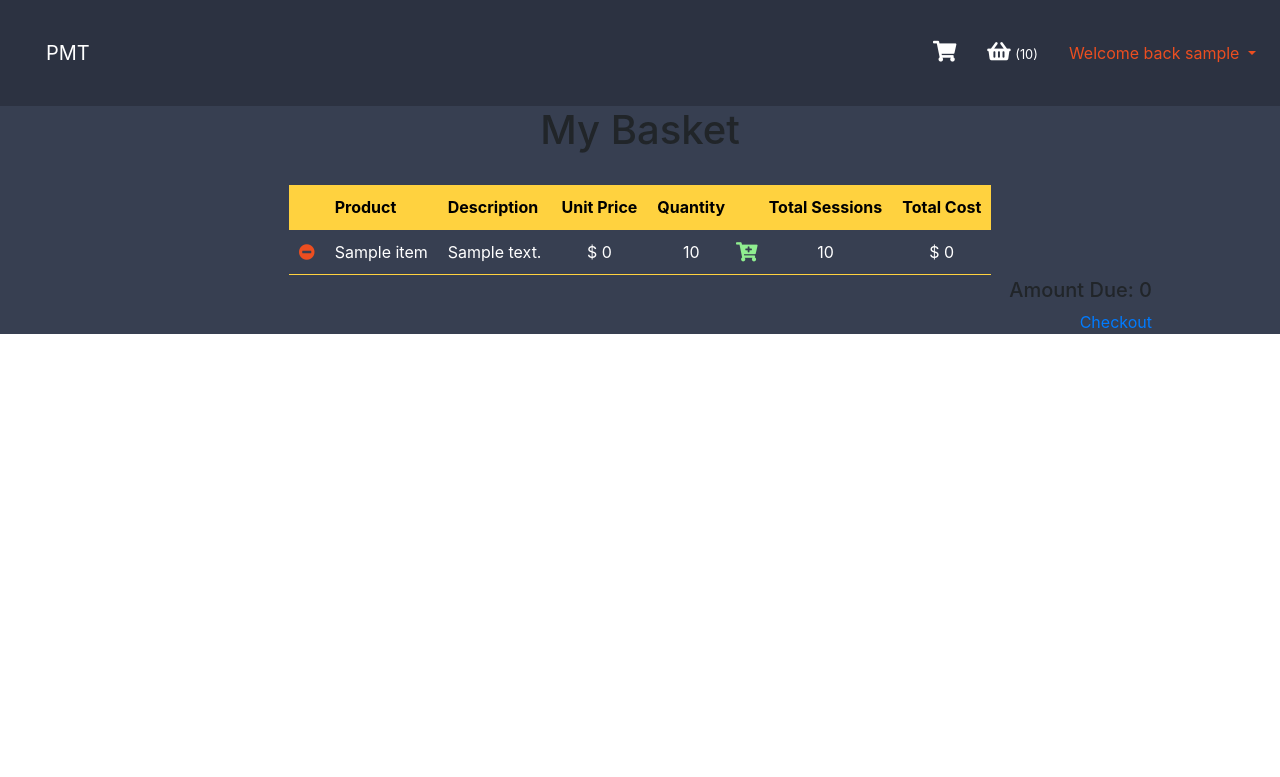
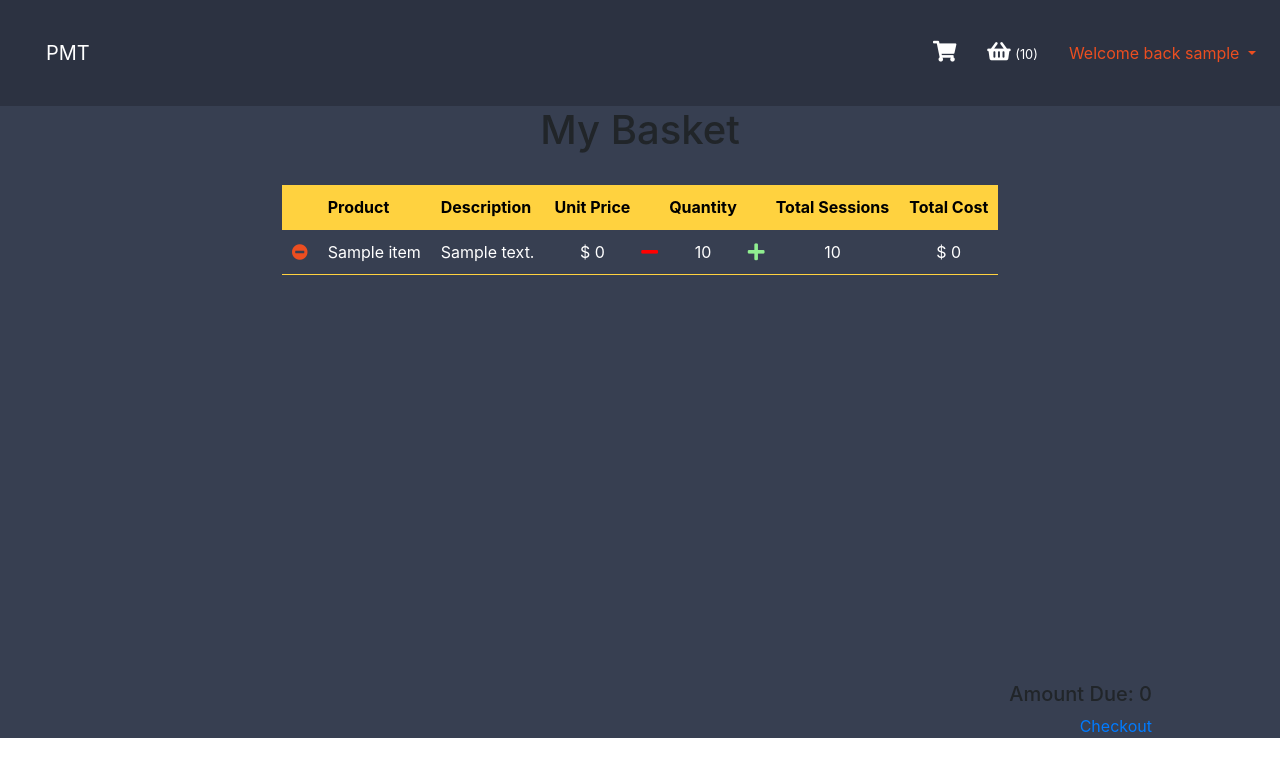
Before and after one commit to jaymanmt/PMT, a Django app: page /basket/ in a window 1280 px wide. Shown: the top 777 px of the page. Run offline with Django 3.2, Linux system fonts and the light colour scheme; a user stored in the database is signed in; tables that the repository leaves empty hold one stand-in row (values such as "Sample post"); some libraries are stand-ins or nearby versions.

Commit message:
added reduce quantity from basket functionality

```diff
--- a/basket/templates/basket/basket_view.template.html
+++ b/basket/templates/basket/basket_view.template.html
@@ -6,7 +6,7 @@ style="background-color: #373f51;"
 {%block content%}
 <div style="display:flex; flex-direction: column; align-items:center;">
     <h1>My Basket</h1>
-    <table style="color: white; padding: 3px;background-color: #373f51; margin-top: 20px; display: flex; justify-content:center">
+    <table style="min-height: 500px; color: white; padding: 3px;background-color: #373f51; margin-top: 20px; display: flex; justify-content:center">
         <tr style="color: black; padding: 0;" class="bkt-table-row bkt-table-rowhead">
 
             <th class="bkt-table-col">
@@ -20,6 +20,9 @@ style="background-color: #373f51;"
             </th>
             <th class="bkt-table-col">
                 Unit Price
+            </th>
+            <th>
+
             </th>
             <th style="text-align:center;" class="bkt-table-col">
                 Quantity
@@ -49,11 +52,14 @@ style="background-color: #373f51;"
             <td class="bkt-table-col" style="text-align:center;">
                 $ {% widthratio item.product.price 100 1 %}
             </td>
+            <td>
+                <a style="{% if item.product.sku == '000001' and item.quantity_to_buy <= 1 %}display:none; {%endif%} text-decoration:none; font-size:1.2em; color: red;" href="{%url 'removefrombasketfrombasket' product_id=item.product.id%}"><i class="fas fa-minus"></i></a>
+            </td>
             <td class="bkt-table-col" style="text-align:center;">
                 {{item.quantity_to_buy}}
             </td>
             <td>
-                <a style="{% if item.product.sku == '000001' and item.quantity_to_buy >= 1 %}display:none; {%endif%} text-decoration:none; font-size:1.2em; color: lightgreen;" href="{%url 'addtobasketfrombasket' product_id=item.product.id%}"><i class="fas fa-cart-plus"></i></a>
+                <a style="{% if item.product.sku == '000001' and item.quantity_to_buy >= 1 %}display:none; {%endif%} text-decoration:none; font-size:1.2em; color: lightgreen;" href="{%url 'addtobasketfrombasket' product_id=item.product.id%}"><i class="fas fa-plus"></i></a>
             </td>
             <td class="bkt-table-col" style="text-align:center;">
                 {% widthratio item.product.sessions 1 item.quantity_to_buy %}
--- a/basket/urls.py
+++ b/basket/urls.py
@@ -1,9 +1,10 @@
 from django.urls import path
-from .views import showbasket, addtobasket, removefrombasket, addtobasketfrombasket
+from .views import showbasket, addtobasket, removefrombasket, addtobasketfrombasket, removefrombasketfrombasket
 
 urlpatterns = [
     path('', showbasket, name='showbasket'),
     path('add-item-to-basket/<product_id>', addtobasket, name="addtobasket"),
     path('remove-item-from-basket/<bkt_item_id>', removefrombasket, name="removefrombasket"),
     path('add-item-to-basket-from-basket/<product_id>', addtobasketfrombasket, name="addtobasketfrombasket"),
+    path('remove-item-from-basket-from-basket/<product_id>', removefrombasketfrombasket, name="removefrombasketfrombasket")
 ]
--- a/basket/views.py
+++ b/basket/views.py
@@ -60,6 +60,18 @@
         existing_bkt_item.save()
     return redirect(reverse('showbasket')+'?added=1')
 
+def removefrombasketfrombasket(request, product_id):
+    # determine which product we are buying
+    product = Item.objects.get(pk=product_id)
+
+    # if the product already exists in the user's shopping basket
+    existing_bkt_item = basketItem.objects.filter(owner=request.user, product=product).first()
+
+    # decreases its quantity
+    existing_bkt_item.quantity_to_buy -= 1
+    existing_bkt_item.save()
+    return redirect(reverse('showbasket')+'?added=1')
+
 def removefrombasket(request, bkt_item_id):
     existing_bkt_item = basketItem.objects.filter(pk=bkt_item_id)
     for each_bkt_item in existing_bkt_item:
```
